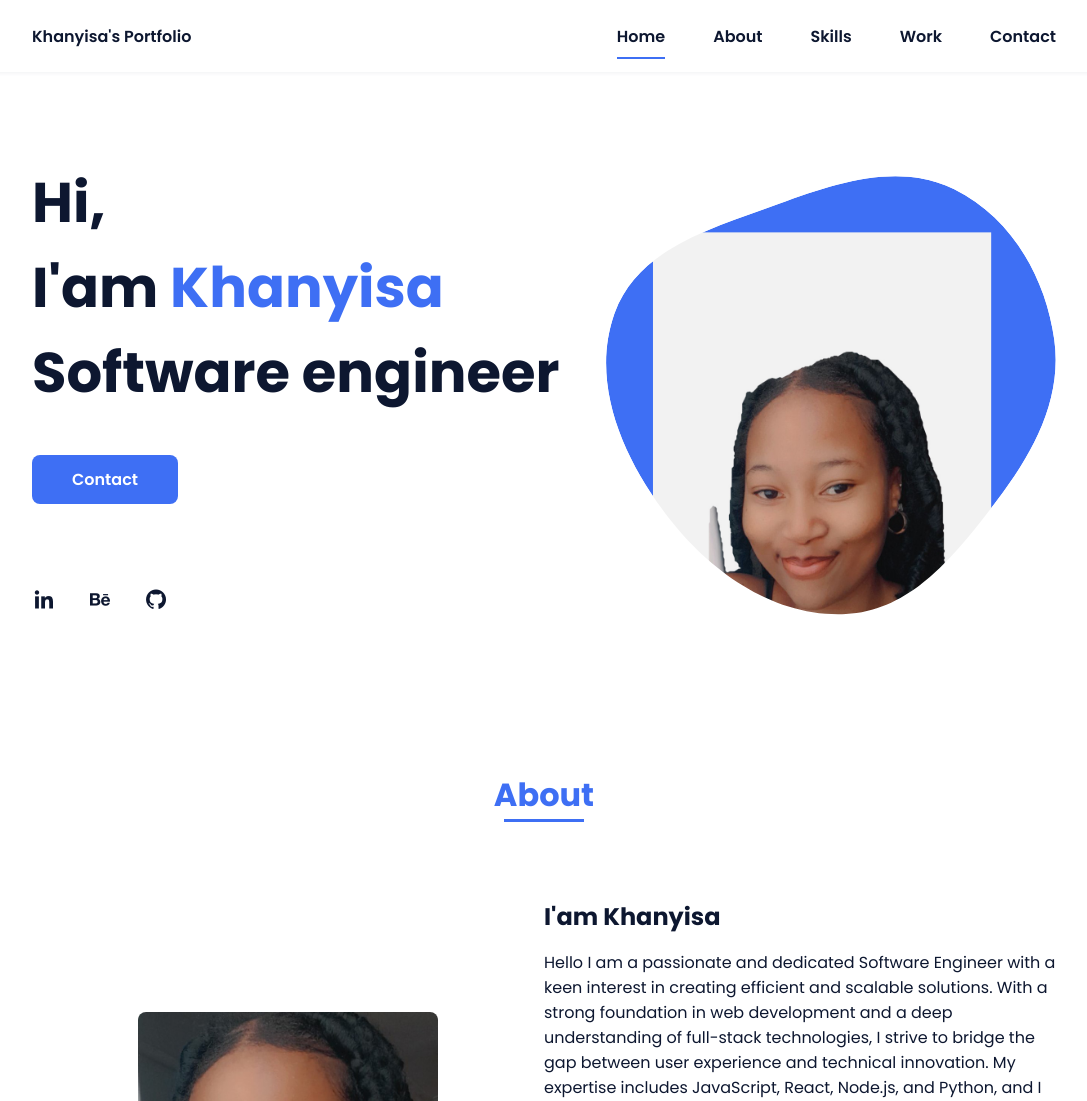
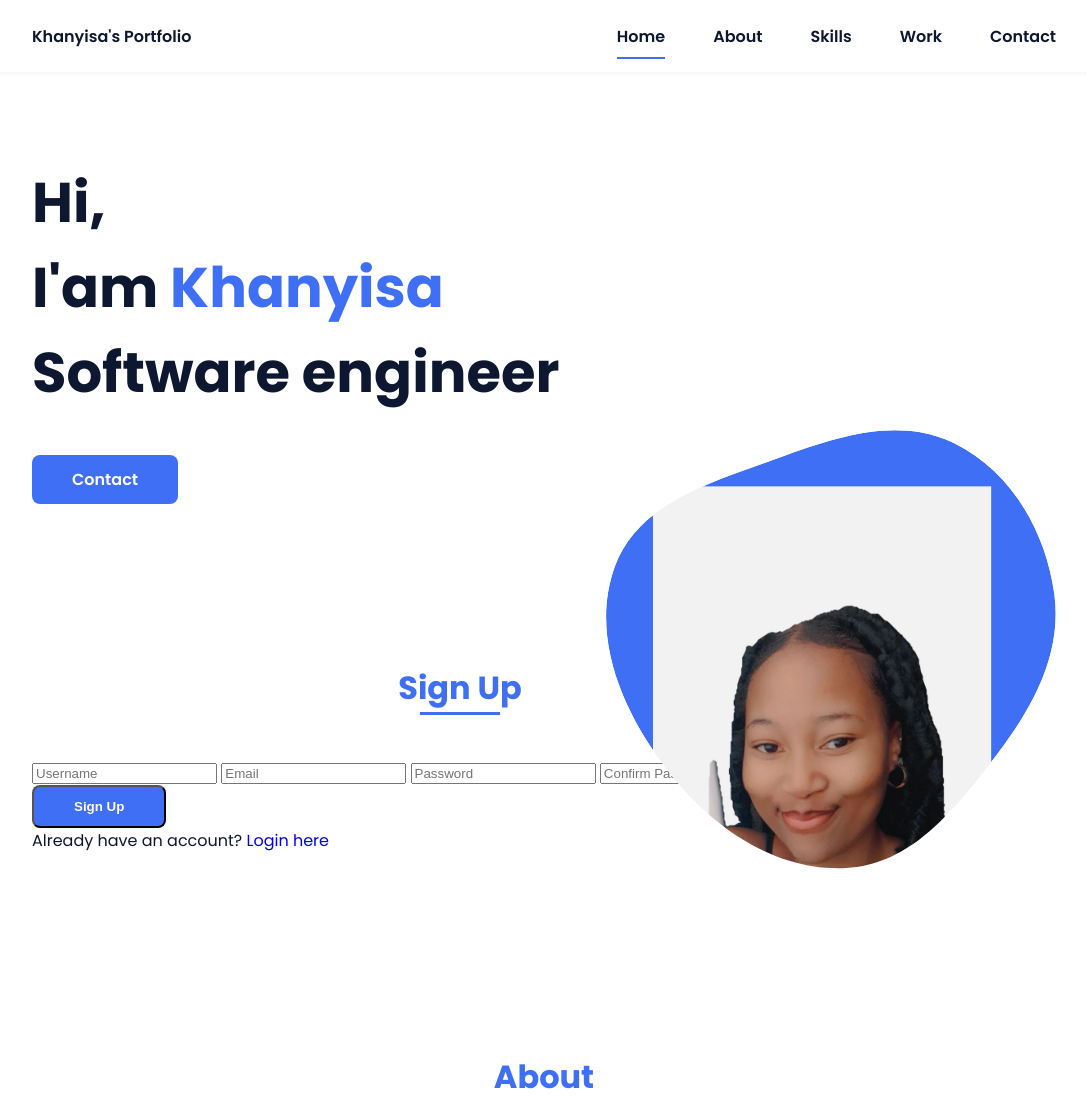
Before and after one commit to Khanyicou/responsive-portfolio-, a plain HTML site: page index.html in a window 1280 px wide. Shown: the top 1101 px of the page, without its empty margins (96-1183 px from the left). Drawn offline with nearby package versions, Linux system fonts and the light colour scheme.

Commit message:
Update index.html

```diff
--- a/index.html
+++ b/index.html
@@ -45,6 +45,38 @@
                 </div>
 
                 <div class="home__social">
+
+                    <!--===== SIGN UP PAGE =====-->
+<section class="signup section" id="signup">
+    <h2 class="section-title">Sign Up</h2>
+
+    <div class="signup__container bd-grid">
+        <form action="" class="signup__form">
+            <input type="text" placeholder="Username" class="signup__input">
+            <input type="email" placeholder="Email" class="signup__input">
+            <input type="password" placeholder="Password" class="signup__input">
+            <input type="password" placeholder="Confirm Password" class="signup__input">
+            <input type="button" value="Sign Up" class="signup__button button" onclick="showLoginPage()">
+        </form>
+        <p>Already have an account? <a href="#" onclick="showLoginPage()">Login here</a></p>
+    </div>
+</section>
+
+                    <!--===== LOGIN PAGE =====-->
+<section class="login section" id="login" style="display:none;">
+    <h2 class="section-title">Login</h2>
+
+    <div class="login__container bd-grid">
+        <form action="" class="login__form">
+            <input type="text" placeholder="Username" class="login__input">
+            <input type="password" placeholder="Password" class="login__input">
+            <input type="button" value="Login" class="login__button button" onclick="login()">
+        </form>
+        <p>Don't have an account? <a href="#" onclick="showSignUpPage()">Sign up here</a></p>
+    </div>
+</section>
+
+
     <!-- LinkedIn -->
     <a href="https://www.linkedin.com/in/khanyisa-preciouskhanyisa-ba1668230" class="home__social-icon" target="_blank">
         <i class='bx bxl-linkedin'></i>
```
